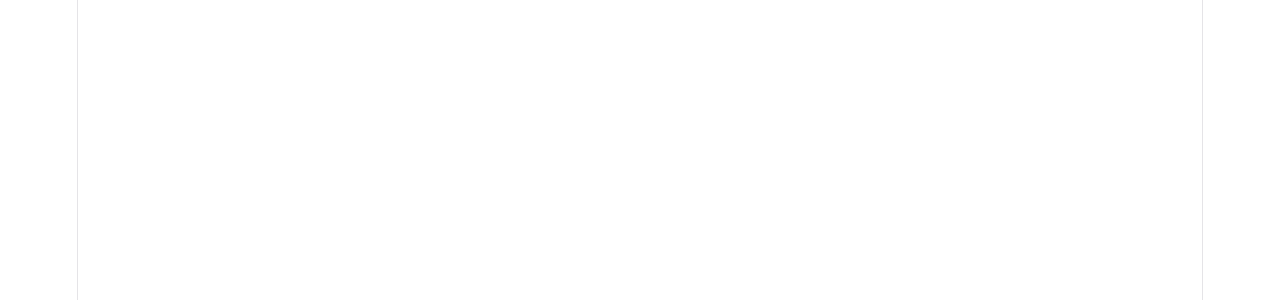
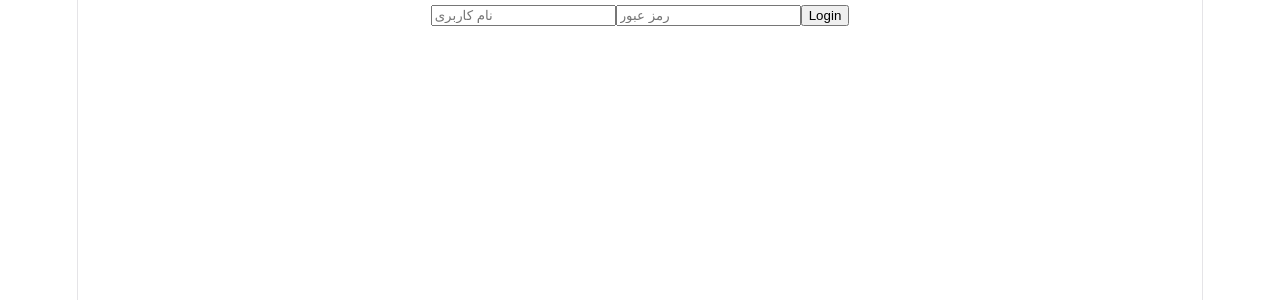
Before and after one commit to azitataheri/product-management-dashboard, a React (Vite) app: page /login in a window 1280 px wide. Shown: the top 300 px of the page. Built offline with nearby package versions, Linux system fonts and the light colour scheme.

Commit message:
develop login as needed

```diff
--- a/src/App.jsx
+++ b/src/App.jsx
@@ -2,6 +2,8 @@ import { BrowserRouter, Routes, Route } from "react-router-dom";
 import LoginPage from "./pages/LoginPage";
 import RegisterPage  from './pages/RegisterPage'
 import ProductsList  from './pages/ProductsList'
+import ProtectedPage from "./components/ProtectedPage";
+
 
 function App() {
   return (
@@ -9,7 +11,10 @@ function App() {
       <Routes>
         <Route path="/register" element={<RegisterPage />} />
         <Route path="/login" element={<LoginPage />} />
-        <Route path="/products" element={<ProductsList />} />
+        <Route path="/products" element={
+          <ProtectedPage>
+              <ProductsList />
+        </ProtectedPage>} />
       </Routes>
     </BrowserRouter>
   );
--- /dev/null
+++ b/src/components/ProtectedPage.jsx
@@ -0,0 +1,13 @@
+import { Navigate } from "react-router-dom"
+
+function ProtectedPage({children}) {
+    const token = localStorage.getItem('token');
+    if(!token){
+        return <Navigate to='/login' />
+    }
+  return (
+   {children}
+  )
+}
+
+export default ProtectedPage
--- a/src/pages/LoginPage.jsx
+++ b/src/pages/LoginPage.jsx
@@ -1,6 +1,66 @@
+import { useState } from "react"
+import { loginUser } from "../services/auth"
+import { useNavigate } from "react-router-dom"
+
+
+
 function LoginPage() {
+  const [username, setUsername] = useState('')
+  const [password, setPassword] = useState('')
+  const [error, setError] = useState('')
+  const [loading, setLoading] = useState(false)
+  const navigate = useNavigate();
+
+
+  const loginHandler = async() => {
+    setError('');
+
+    if(!username || !password ){
+      setError('All files are required...')
+      return;
+    }
+
+    try{
+      setLoading(true)
+      const res = await loginUser({username, password});
+      console.log(res.data);
+
+      // Get token
+      const token = res.data.token
+
+      // Save in localStorage
+      localStorage.setItem("token", token)
+
+      navigate('/products')
+    }catch(error) {
+      setError('Login Failed');
+      console.log(error);
+    }
+    finally{
+      setLoading(false)
+    }
+  }
+
   return (
-    <div>LoginPage</div>
+    <div>
+      <input
+      type="text"
+      placeholder="نام کاربری"
+      value={username}
+      onChange={(e) => setUsername(e.target.value)}
+      />
+
+       <input
+      type="password"
+       placeholder="رمز عبور"
+      value={password}
+      onChange={(e) => setPassword(e.target.value)}
+      />
+{error && <p style={{color: 'red'}}>{error}</p>}
+      <button onClick={loginHandler} disabled={loading}>
+        {loading ?'loading' : 'Login'}
+      </button>
+    </div>
   )
 }
 
```
Also changed, not shown: src/services/config.js (+9 -0 lines).
